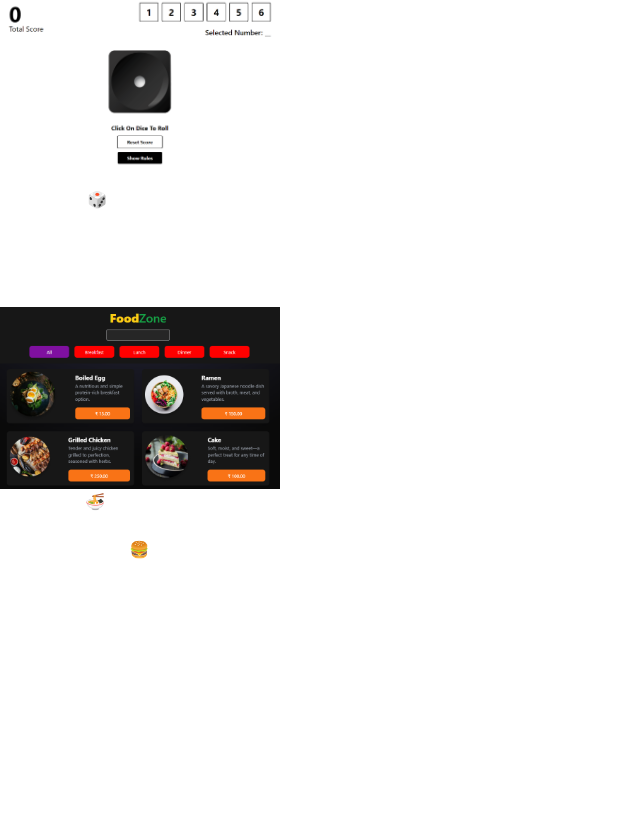
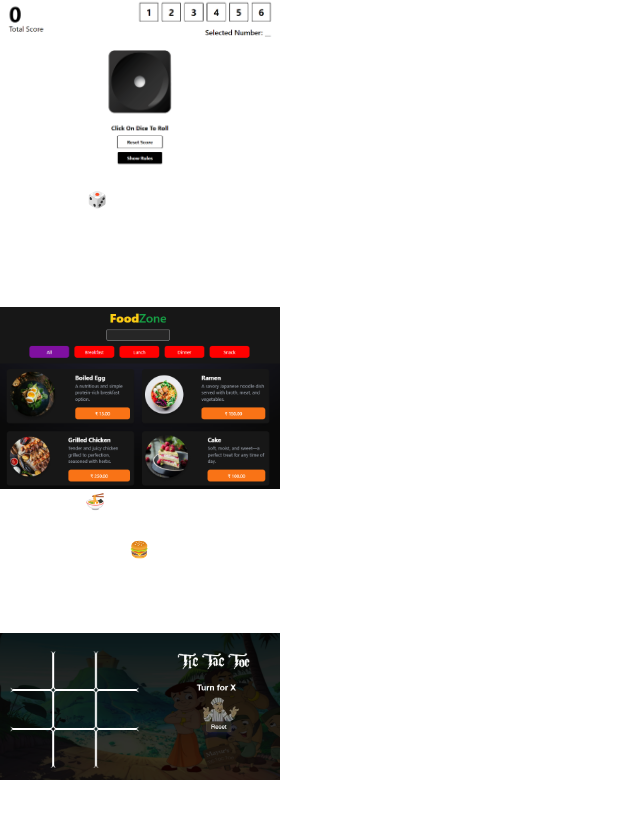
Before and after one commit to factualmayur/MayurPawar, a React (Vite) app: page / in a window 1280 px wide. Shown: the part 2463-3282 px from the top of the page, without its empty margins (0-640 px from the left). Before the commit the page ends 3168 px from the top, so only its background shows below. Built offline with nearby package versions, Linux system fonts and the light colour scheme; a web font is replaced by a local one.

Commit message:
tictactoe updated

```diff
--- a/src/components/About.jsx
+++ b/src/components/About.jsx
@@ -16,7 +16,7 @@ function About() {
           About
           <span className="m-2 text-neutral-400">  Me</span>
         </motion.h1>
-        <div className="flex flex-wrap items-centery">
+        <div className="flex flex-wrap items-center">
         <motion.div
   whileInView={{ opacity: 1, x: 0 }}
   initial={{ x: -100, opacity: 0 }}
--- a/src/constants/index.js
+++ b/src/constants/index.js
@@ -2,6 +2,7 @@ import randPass from "../assets/projects/randomPassGenerator.png";
 import contactApp from "../assets/projects/contactApp.png";
 import diceGame from "../assets/projects/diceGame.png";
 import foodZone from "../assets/projects/foodZone.png";
+import TicTacToe from "../assets/projects/TicTacToe.png"
 
 
 export const HERO_CONTENT = `I am a passionate full-stack developer with a strong foundation in crafting robust and scalable web applications.
@@ -78,6 +79,14 @@ export const PROJECTS = [
       "Explore Food Zone—your go-to platform to discover delicious dishes! Easily search for your favorite foods or browse by type, like breakfast, lunch, or dinner. Simple, quick, and tasty! 🍔",
     technologies: ["HTML", "CSS","Tailwind","React"],
   },
+  {
+    title: "Tic Tac Toe",
+    image: TicTacToe,
+    link:"https://tic-tac-toe-nu-sandy.vercel.app/",
+    description:
+      "An engaging Tic Tac Toe game featuring trendy Instagram audios and vibrant visuals. Enjoy a fun, immersive experience with modern aesthetics and catchy sounds that keep you hooked!",
+    technologies: ["HTML", "CSS","JavaScript"],
+  }
 ];
 
 export const CONTACT = {
```
Also changed, not shown: src/assets/projects/TicTacToe.png (added).
